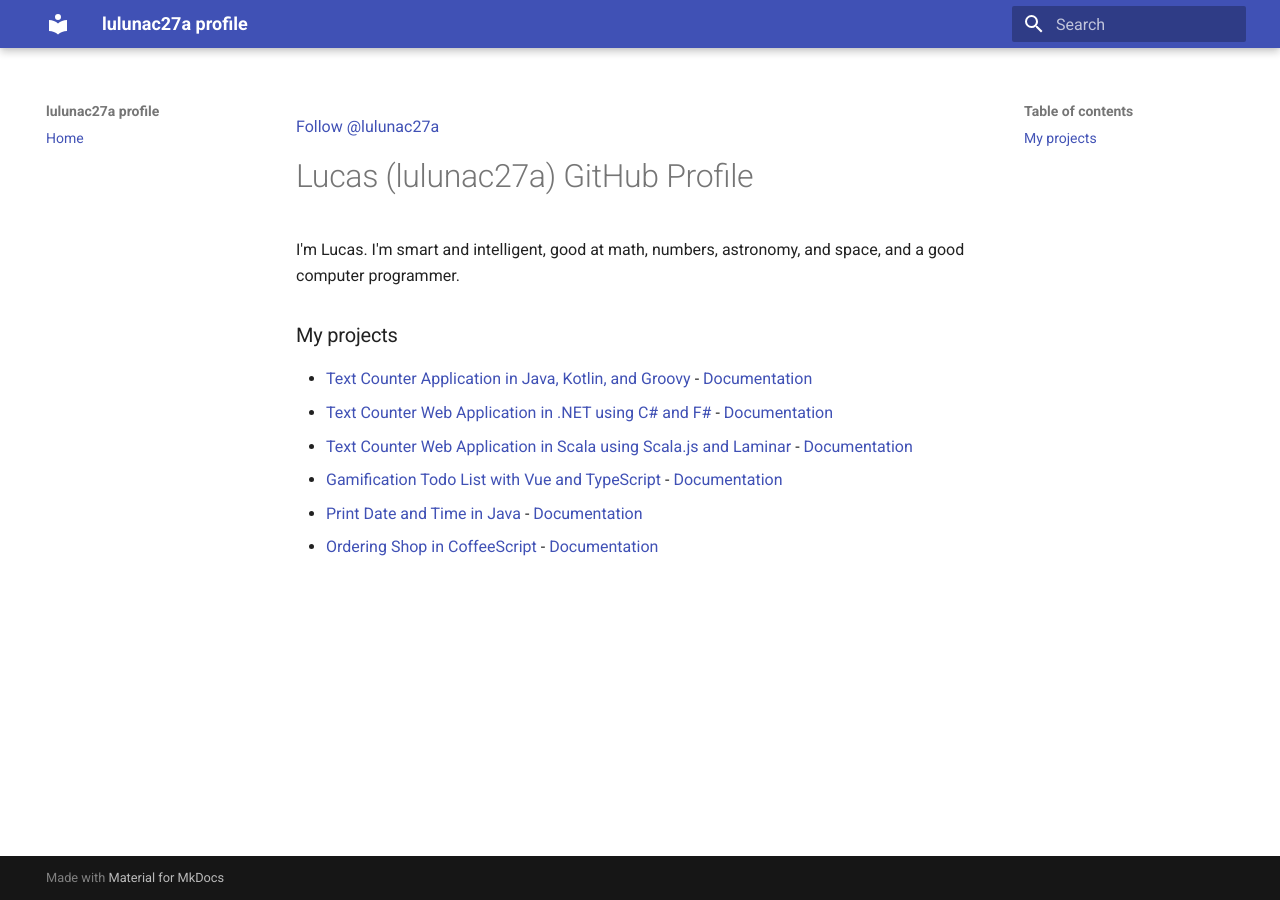
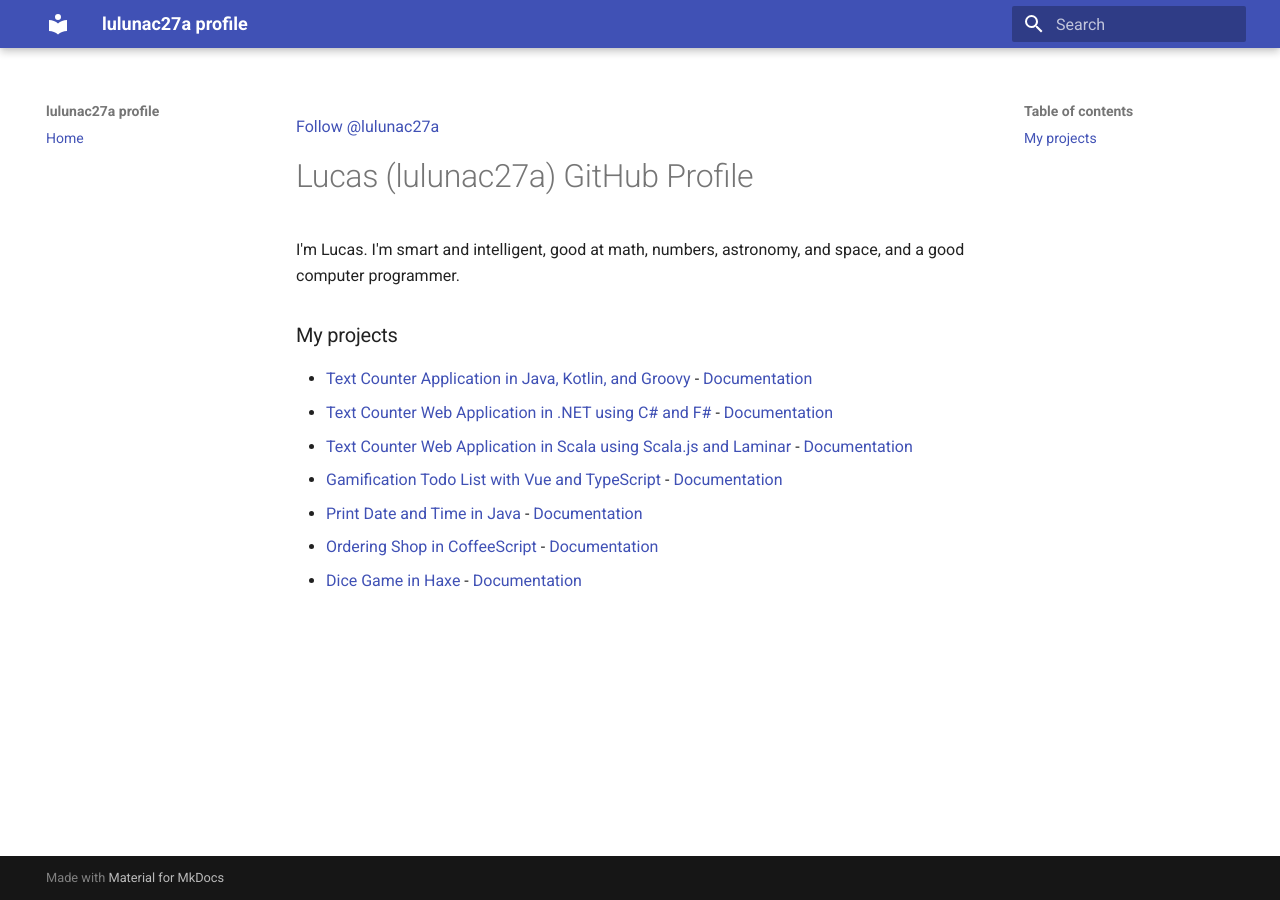
Before and after one commit to lulunac27a/lulunac27a.github.io, an MkDocs documentation site: the page built from docs/index.md, in a window 1280 px wide. Built offline with MkDocs 1.6.1 and Material for MkDocs 9.7.7, drawn with Linux system fonts in a browser that asks for light colours.

Commit message:
Add Haxe Dice Game item

```diff
--- a/docs/index.md
+++ b/docs/index.md
@@ -12,5 +12,6 @@ I'm Lucas. I'm smart and intelligent, good at math, numbers, astronomy, and spac
 - [Gamification Todo List with Vue and TypeScript](https://github.com/lulunac27a/gamification-todo-list-vue-typescript) - [Documentation](https://lulunac27a.github.io/gamification-todo-list-vue-typescript)
 - [Print Date and Time in Java](https://github.com/lulunac27a/java-datetime/) - [Documentation](https://lulunac27a.github.io/java-datetime)
 - [Ordering Shop in CoffeeScript](https://github.com/lulunac27a/ordering-shop-coffeescript/) - [Documentation](https://lulunac27a.github.io/ordering-shop-coffeescript)
+- [Dice Game in Haxe](https://github.com/lulunac27a/dice-game-haxe/) - [Documentation](https://lulunac27a.github.io/dice-game-haxe)
 
 <script async defer src="https://buttons.github.io/buttons.js"></script>
```
